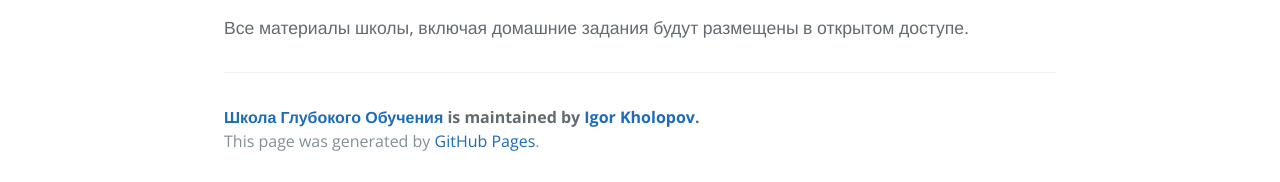
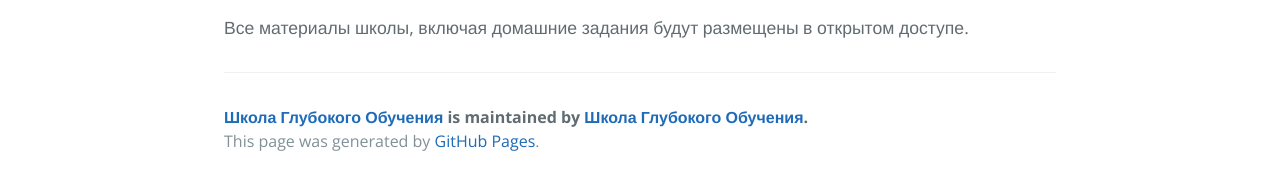
Before and after one commit to deeppavlov/dlschl, a Jekyll site: the page built from docs/index.md, in a window 1280 px wide. Shown: the part 1261-1443 px from the top of the page. Built offline with Jekyll 4.4.1, drawn with Linux system fonts in a browser that asks for light colours; our own code applies the rules of GitHub Pages for plain Markdown files.

Commit message:
Обновил почту в footer'е

```diff
--- a/docs/_config.yml
+++ b/docs/_config.yml
@@ -2,5 +2,5 @@
 title:        Школа Глубокого Обучения
 tagline:      МФТИ - 28 Октября
 author:
-  name:       "Igor Kholopov"
-  url:        mailto:igor.kholopov@phystech.edu
+  name:       "Школа Глубокого Обучения"
+  url:        mailto:dlphystech@gmail.com
```
